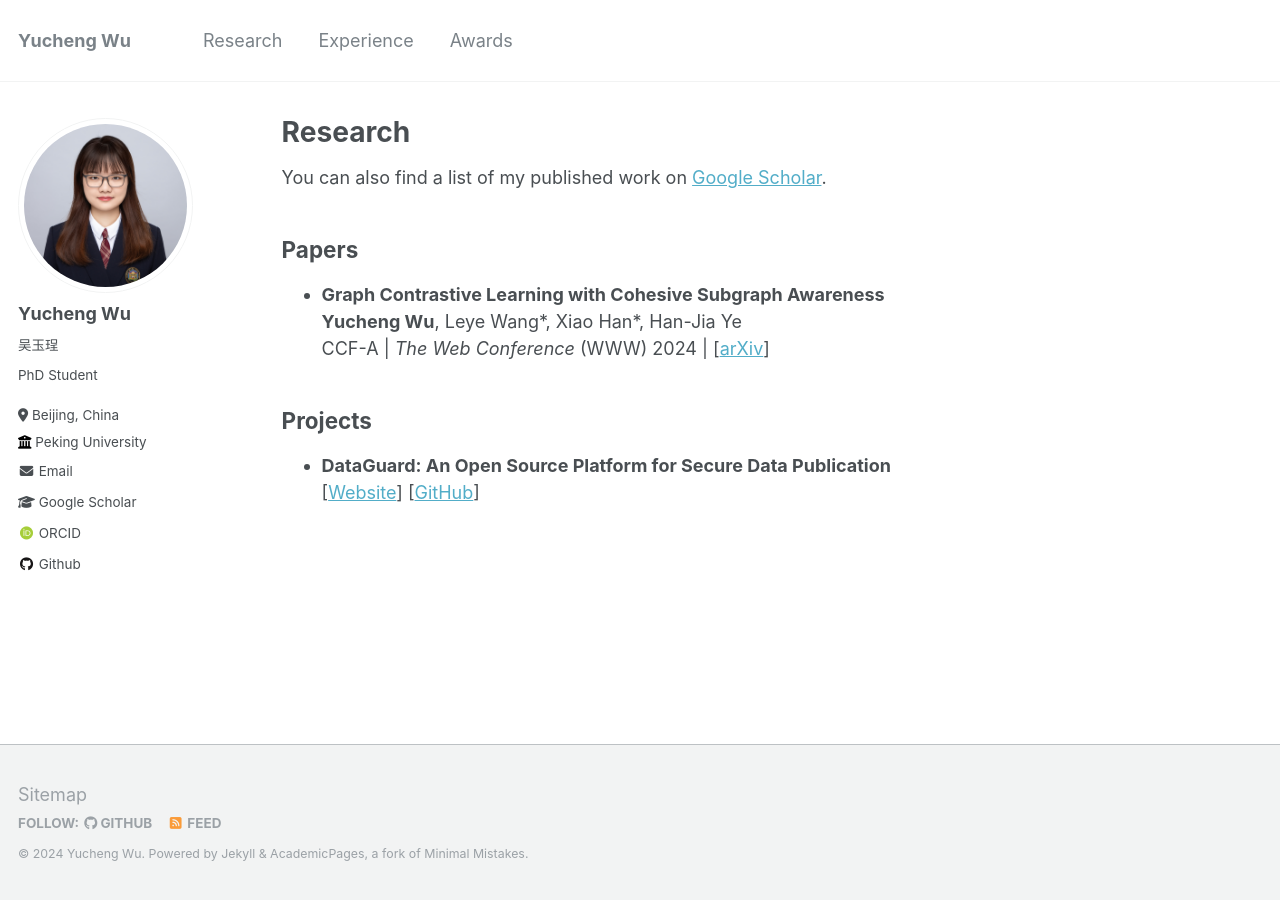
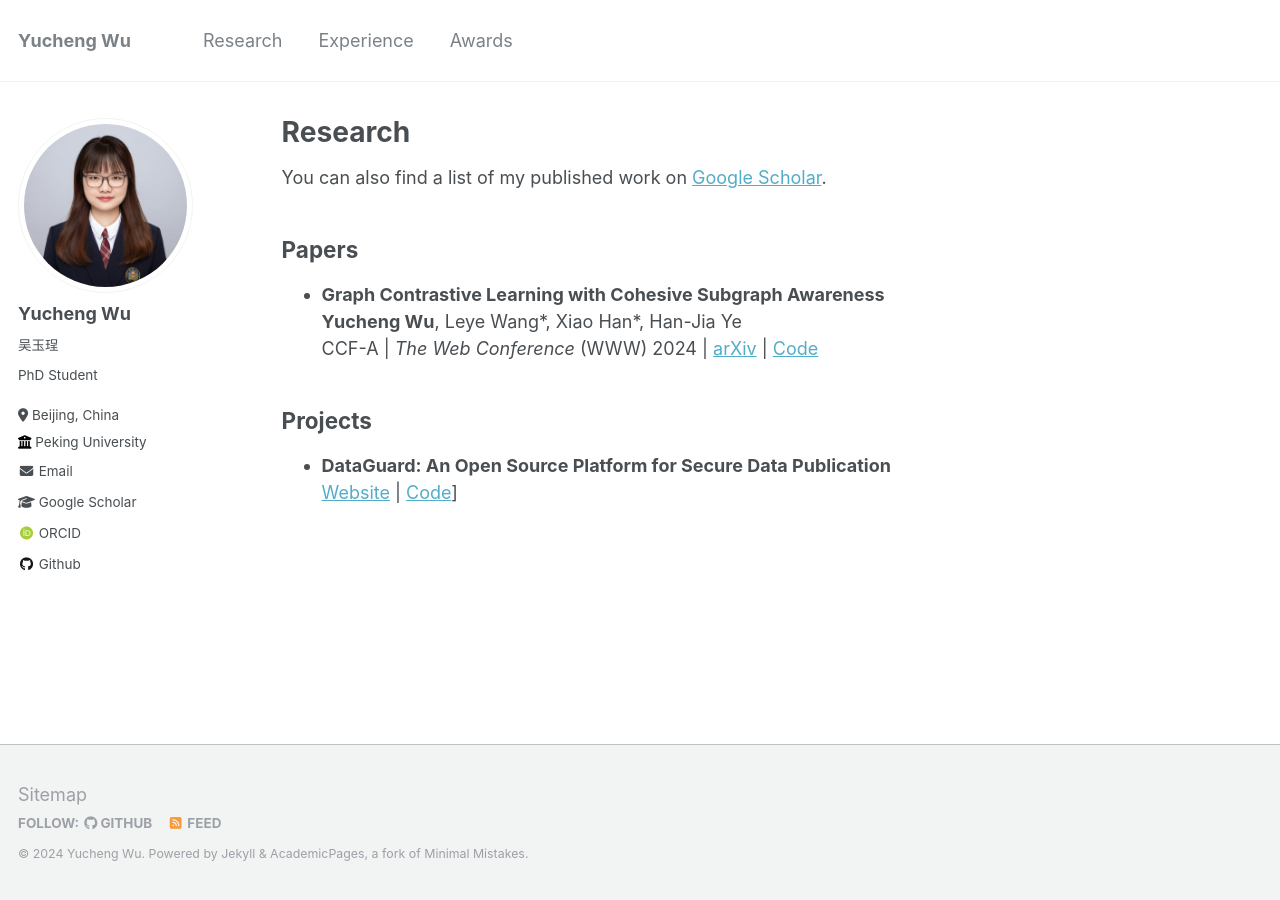
Before and after one commit to wuyucheng2002/wuyucheng2002.github.io, a Jekyll site: the page built from _pages/research.md, in a window 1280 px wide. Built offline with Jekyll 4.4.1, drawn with Linux system fonts in a browser that asks for light colours; some web fonts are replaced.

Commit message:
Update research.md

```diff
--- a/_pages/research.md
+++ b/_pages/research.md
@@ -12,11 +12,12 @@
 * **Graph Contrastive Learning with Cohesive Subgraph Awareness** <br/>
   <b>Yucheng Wu</b>, Leye Wang\*, Xiao Han\*, Han-Jia Ye <br/>
   CCF-A | *The Web Conference* (WWW) 2024 |
-  [<a href="https://arxiv.org/abs/2401.17580" target="_blank">arXiv</a>]
+  <a href="https://arxiv.org/abs/2401.17580" target="_blank">arXiv</a> |
+  <a href="https://github.com/wuyucheng2002/CTAug" target="_blank">Code</a>
 
 
 ## Projects
 
 * **DataGuard: An Open Source Platform for Secure Data Publication** <br/>
-  [<a href="http://101.132.17.93/" target="_blank">Website</a>]
-  [<a href="https://github.com/wuyucheng2002/DataGuard" target="_blank">GitHub</a>]
+  <a href="http://101.132.17.93/" target="_blank">Website</a> |
+  <a href="https://github.com/wuyucheng2002/DataGuard" target="_blank">Code</a>]
```
